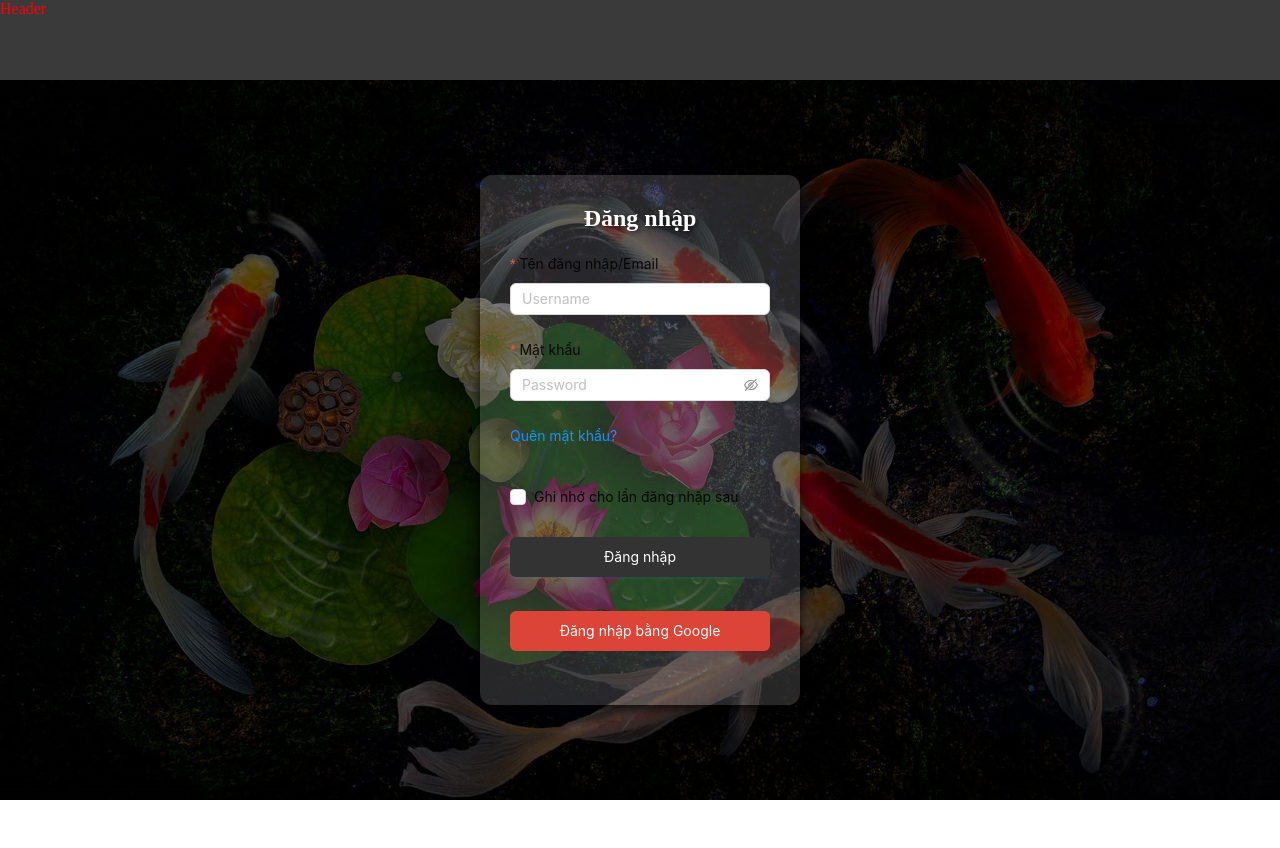
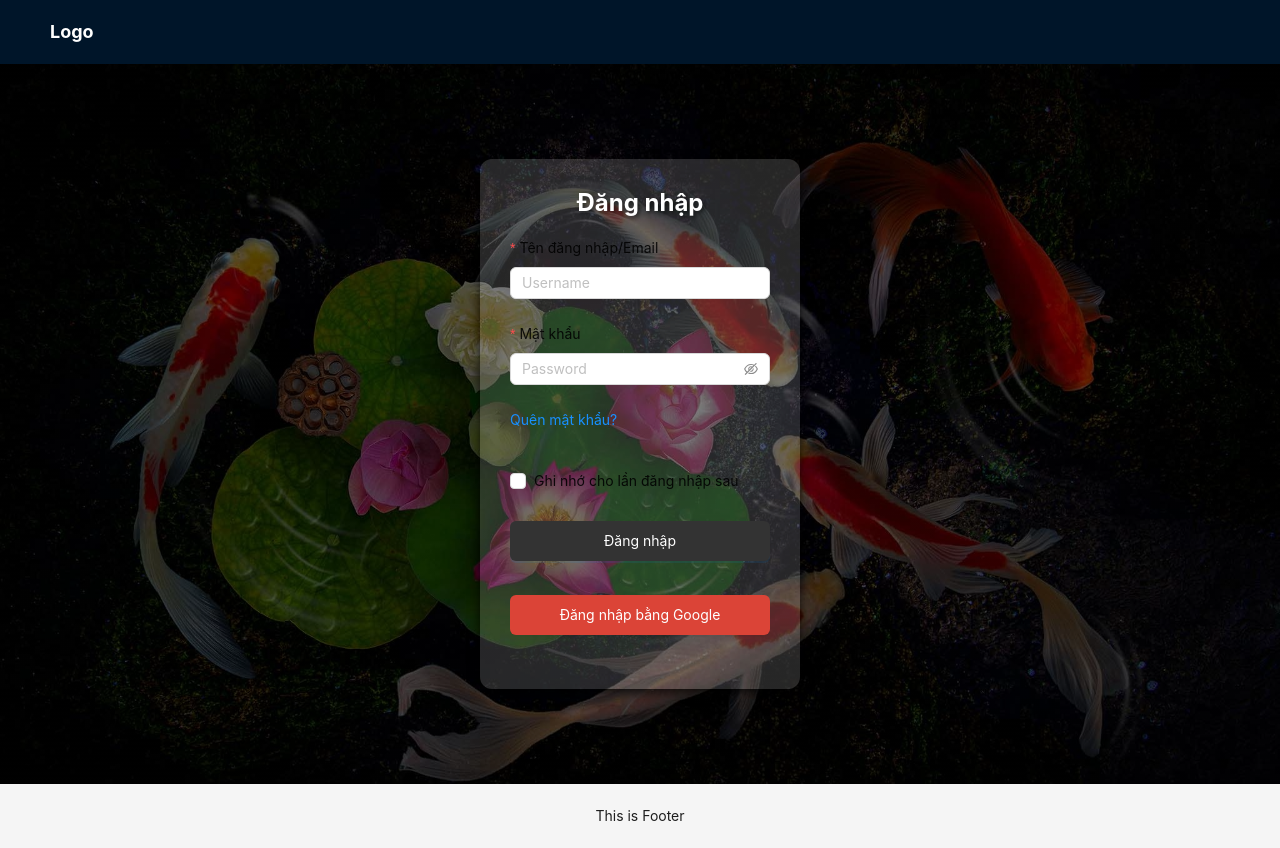
Before and after one commit to luongductrong/koi-auction-frontend, a React (Vite) app: page /login in a window 1280 px wide. Before the commit the page ends 800 px from the top, so only its background shows below. Built offline with nearby package versions, Linux system fonts and the light colour scheme; no server answers.

Commit message:
App.jsx: Add AntD Layout

```diff
--- a/src/App.jsx
+++ b/src/App.jsx
@@ -1,18 +1,26 @@
-import { BrowserRouter, Routes, Route, Link } from 'react-router-dom';
+import { BrowserRouter, Routes, Route } from 'react-router-dom';
+import { Layout } from 'antd';
 import { publicRoutes } from './routes';
+import Header from './components/Header';
+// import './App.scss';
+
+const { Content, Footer, Sider } = Layout;
 
 function App() {
   return (
     <BrowserRouter>
-      <div className="App">
+      <Layout style={{ minHeight: '100vh' }}>
+        <Header />
+        <Content>
           <Routes>
             {publicRoutes.map((route, index) => {
               const Page = route.component;
               return <Route key={index} path={route.path} element={<Page />} />;
             })}
           </Routes>
-        {/* <Link to="/login">Login</Link> */}
-      </div>
+        </Content>
+        <Footer style={{ textAlign: 'center' }}>This is Footer</Footer>
+      </Layout>
     </BrowserRouter>
   );
 }
--- a/src/components/Header/index.jsx
+++ b/src/components/Header/index.jsx
@@ -1,8 +1,21 @@
+import React from 'react';
+import { Layout, Menu } from 'antd';
 import clsx from 'clsx';
 import styles from './index.module.scss';
 
-function Header() {
-  return <div className={clsx(styles.header)}>Header</div>;
-}
+const { Header: AntHeader } = Layout;
+
+const Header = () => {
+  return (
+    <AntHeader className={clsx(styles.customHeader)}>
+      <div className={styles.logo}>Logo</div>
+      {/* <Menu theme="dark" mode="horizontal" defaultSelectedKeys={['1']}>
+        <Menu.Item key="1">Home</Menu.Item>
+        <Menu.Item key="2">About</Menu.Item>
+        <Menu.Item key="3">Contact</Menu.Item>
+      </Menu> */}
+    </AntHeader>
+  );
+};
 
 export default Header;
--- a/src/components/Header/index.module.scss
+++ b/src/components/Header/index.module.scss
@@ -1,5 +1,13 @@
 .header {
-  height: 10vh;
-  width: 100vw;
-  background-color: rgba(0, 0, 0, 0.774);
+  background-color: #001529;
+  display: flex;
+  align-items: center;
+  padding: 0 20px;
 }
+
+.logo {
+  color: #fff;
+  font-size: 18px;
+  font-weight: bold;
+  margin-right: 20px;
+}
--- /dev/null
+++ b/src/components/Menu/index.jsx
@@ -0,0 +1,5 @@
+function Menu() {
+  return <h1>Menu</h1>;
+}
+
+export default Menu;
--- a/src/pages/Home/index.jsx
+++ b/src/pages/Home/index.jsx
@@ -4,7 +4,7 @@ import Header from '../../components/Header';
 function Home({ children }) {
   return (
     <>
-      <Header />
+      {/* <Header /> */}
       <h1>Home Page</h1>
 
       <Link to="/login">Login</Link>
--- a/src/pages/Login/index.jsx
+++ b/src/pages/Login/index.jsx
@@ -1,7 +1,6 @@
 import React, { useState } from 'react';
 import { Button, Form, Input, Checkbox, message } from 'antd';
 import api from '../../configs';
-import Header from '../../components/Header';
 import styles from './index.module.scss';
 
 const Login = () => {
@@ -36,7 +35,6 @@ const Login = () => {
 
   return (
     <>
-      <Header />
       <div className={styles.loginContainer}>
         <div className={styles.loginForm}>
           <h2 className={styles.loginTitle}>Đăng nhập</h2>
```
Lines whose indentation alone changed are shown as unchanged.
